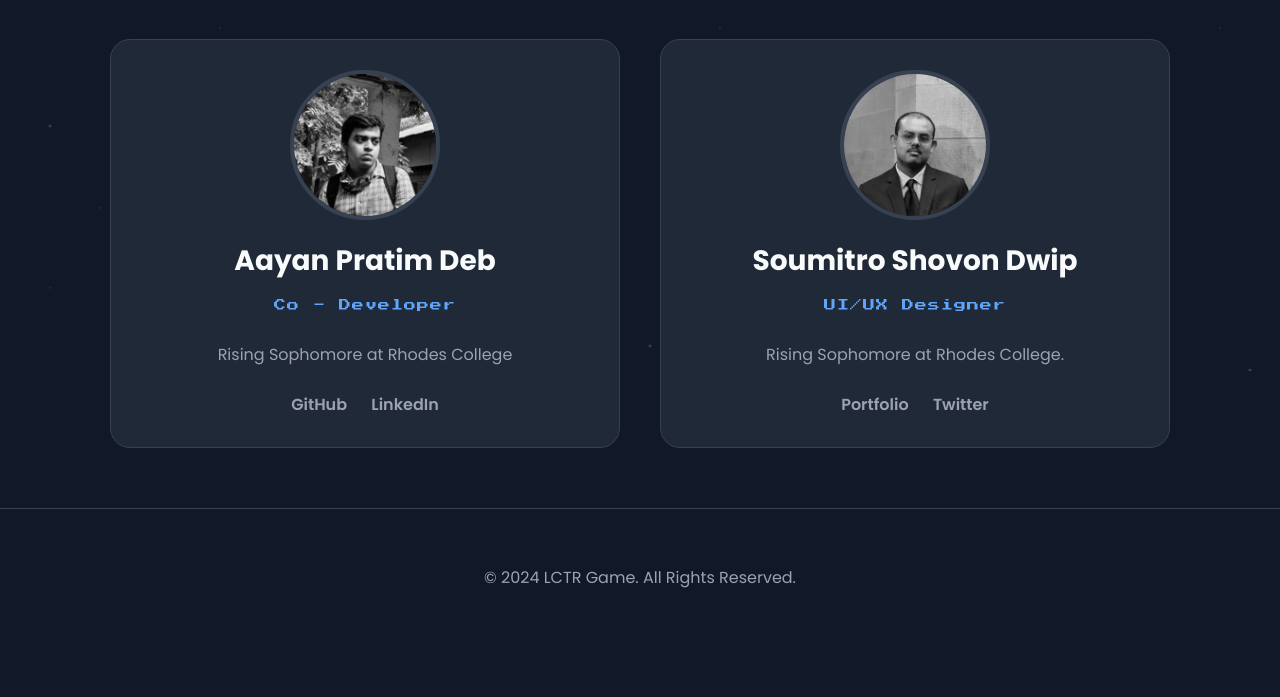
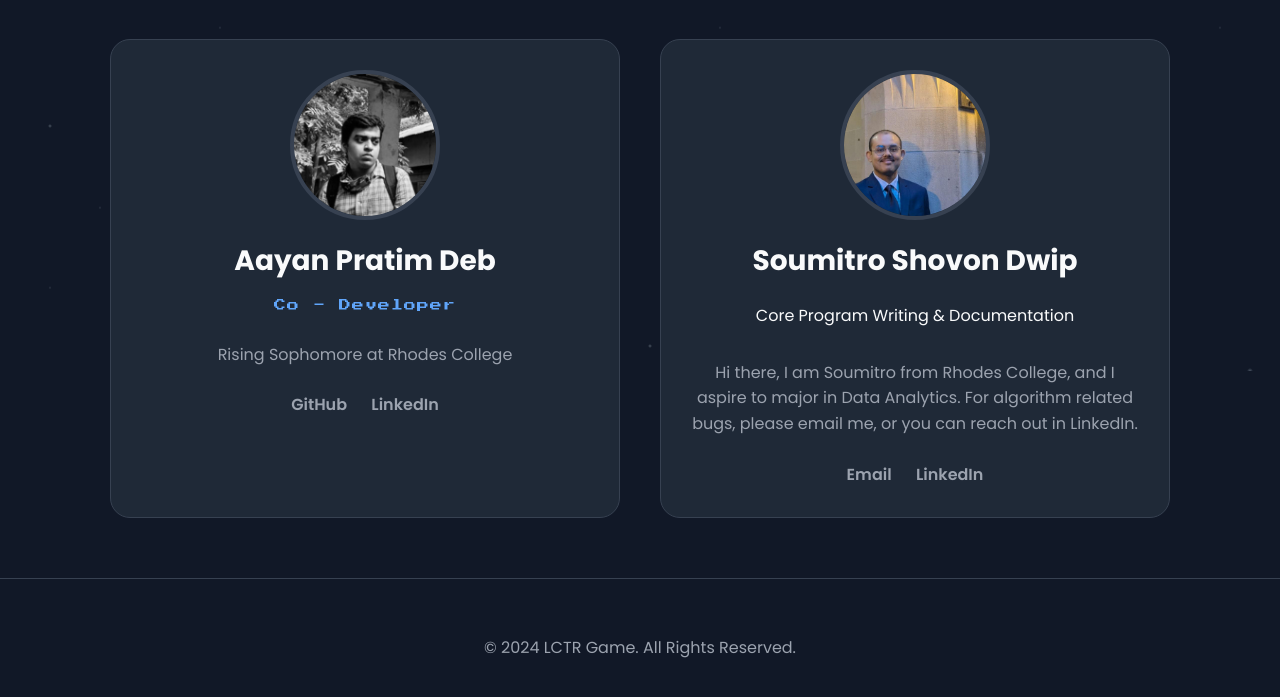
Before and after one commit to aayandeb/Partition-Games, a plain HTML site: page developers.html in a window 1280 px wide. Shown: the part 229-926 px from the top of the page. Before the commit the page ends 875 px from the top, so only its background shows below. Drawn offline with Linux system fonts and the light colour scheme.

Commit message:
documentation

```diff
--- a/developers.html
+++ b/developers.html
@@ -148,13 +148,13 @@
 
                 <!-- Developer Card 2 -->
                 <div class="dev-card" style="animation-delay: 0.2s;">
-                    <img src="dwip.png" alt="Dwip Photo">
+                    <img src="dwip.jpeg" alt="Dwip Photo">
                     <h3>Soumitro Shovon Dwip</h3>
-                    <p class="role">UI/UX Designer</p>
-                    <p class="bio">Rising Sophomore at Rhodes College.</p>
+                    <p>Core Program Writing & Documentation</p>
+                    <p class="bio">Hi there, I am Soumitro from Rhodes College, and I aspire to major in Data Analytics. For algorithm related bugs, please email me, or you can reach out in LinkedIn.</p>
                     <div class="social-links">
-                        <a href="#" target="_blank">Portfolio</a>
-                        <a href="#" target="_blank">Twitter</a>
+                        <a href="dwiso-28@rhodes.edu" target="_blank">Email</a>
+                        <a href="https://www.linkedin.com/in/soumitro-shovon-dwip-11445b188/" target="_blank">LinkedIn</a>
                     </div>
                 </div>
 
```
Also changed, not shown: LCTR.html (+1 -3 lines), index.html (+7 -7 lines), dwip.jpeg (added), dwip.png (deleted), 5 other files.
